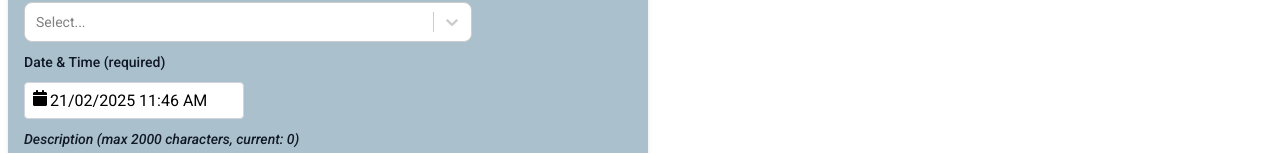
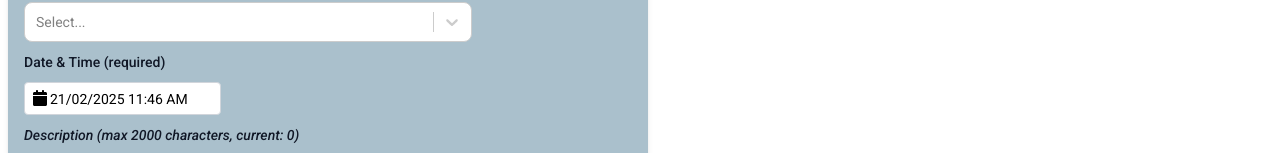
Before and after one commit to julianhumble1/new-rdg-2025, a React (Vite) app in the folder rdg-2025-react/: page /performances/new in a window 1280 px wide. Shown: the part 318-471 px from the top of the page. Built offline with nearby package versions, Linux system fonts and the light colour scheme; no server answers.

Commit message:
minor styling changes

```diff
--- a/rdg-2025-react/src/components/performances/NewPerformanceForm.jsx
+++ b/rdg-2025-react/src/components/performances/NewPerformanceForm.jsx
@@ -93,7 +93,7 @@ const NewPerformanceForm = () => {
                     <div className="mb-2 block">
                         <Label value="Date & Time (required)" />
                     </div>
-                    <DatePicker selected={performanceTime} onChange={(time) => setPerformanceTime(time)}  dateFormat="dd/MM/yyyy h:mm aa" showTimeSelect timeIntervals={15} popperPlacement="right" showIcon className="p-1 rounded border border-gray-300"/>
+                    <DatePicker selected={performanceTime} onChange={(time) => setPerformanceTime(time)}  dateFormat="dd/MM/yyyy h:mm aa" showTimeSelect timeIntervals={15} popperPlacement="right" showIcon className="p-1 rounded border border-gray-300 text-sm"/>
                 </div>
                 <div>
                     <div className="mb-2 block italic">
--- a/rdg-2025-react/src/components/productions/EditProductionForm.jsx
+++ b/rdg-2025-react/src/components/productions/EditProductionForm.jsx
@@ -69,7 +69,7 @@ const EditProductionForm = ({ productionData, handleEdit, setEditMode }) => {
                         <div className="italic">
                             <Label value="Audition Date" />
                         </div>
-                        <DatePicker className="border border-gray-300 rounded p-2" selected={auditionDate} onChange={(date) => setAuditionDate(date)} dateFormat="dd/MM/yyyy" isClearable/>
+                        <DatePicker className="border border-gray-300 rounded p-2 text-sm" selected={auditionDate} onChange={(date) => setAuditionDate(date)} dateFormat="dd/MM/yyyy" isClearable/>
                     </div>
                     <div className="flex flex-col justify-center gap-2">
                         <div className="flex justify-center gap-2">
--- a/rdg-2025-react/src/components/productions/NewProductionForm.jsx
+++ b/rdg-2025-react/src/components/productions/NewProductionForm.jsx
@@ -100,7 +100,7 @@ const NewProductionForm = () => {
                         <div className="italic">
                             <Label value="Audition Date" />
                         </div>
-                        <DatePicker className="border border-gray-300 rounded p-2" selected={auditionDate} onChange={(date) => setAuditionDate(date)} dateFormat="dd/MM/yyyy" isClearable/>
+                        <DatePicker className="border border-gray-300 rounded p-2 text-sm" selected={auditionDate} onChange={(date) => setAuditionDate(date)} dateFormat="dd/MM/yyyy" isClearable/>
                     </div>
                     <div className="flex flex-col justify-center gap-2">
                         <div className="flex justify-center gap-2">
```
